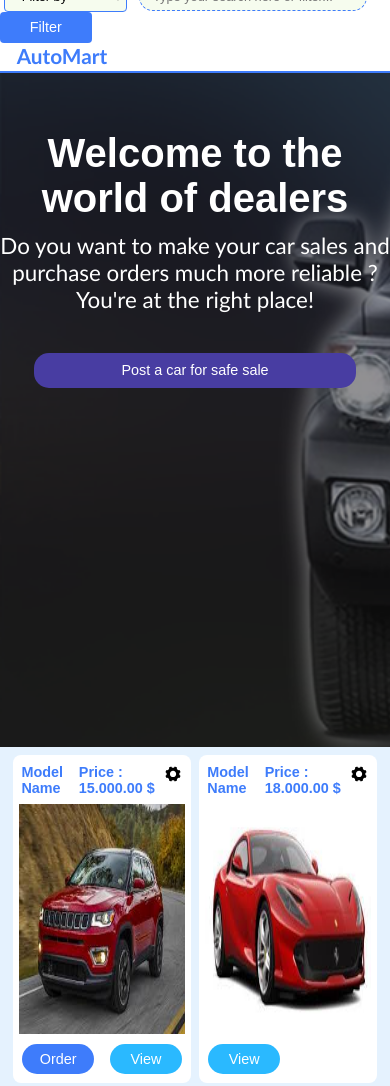
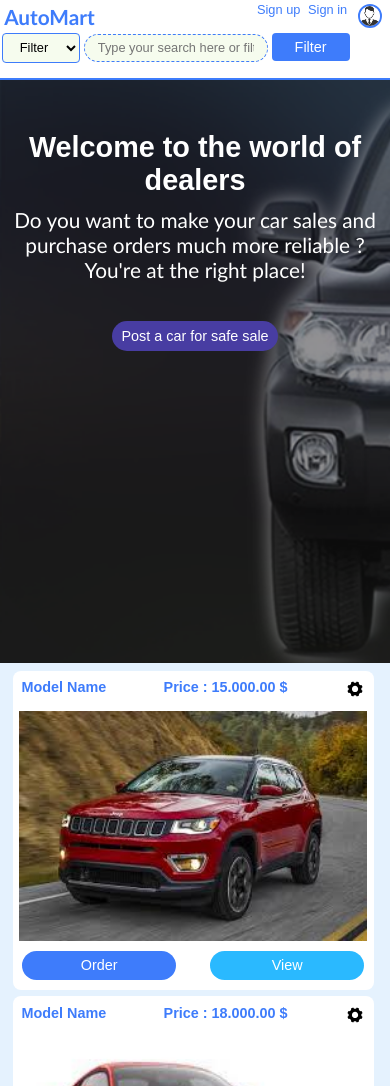
Before and after one commit to WinnersProx/AutoMart, a website: page UI/index.html in a window 390 px wide. Shown: the top 1086 px of the page. Drawn offline with Linux system fonts and the light colour scheme.

Commit message:
fix some ui responsiveness issues

```diff
--- a/UI/index.html
+++ b/UI/index.html
@@ -3,7 +3,7 @@
 <head>
     <meta charset="utf-8">
     <meta http-equiv="X-UA-Compatible" content="IE=edge">
-    <title>AutoMart | Home</title>
+    <title>AutoMart | Feel Home</title>
     <meta name="viewport" content="width=device-width, initial-scale=1">
     <link rel="stylesheet" type="text/css" media="screen" href="./styles/main.css">
     <link rel="shortcut icon" href="./pictures/favicon.png" id="favicon">
--- a/UI/scripts/main.js
+++ b/UI/scripts/main.js
@@ -58,10 +58,9 @@ fliterControl.addEventListener('change', e => {
 			inputsLength += 1
 		}
 		else{
-			console.log(searchBarInputs)
 			if(inputsLength > 1) {
 				console.log(searchBarInputs)
-				// searchBarInputs[0].classList.add('no-split')
+				searchBarInputs[0].classList.add('no-split')
 				// searchBarInputs[0].parentNode.removeChild(searchBarInputs[1])
 				// inputsLength -= 1
 			}
--- a/UI/styles/main.css
+++ b/UI/styles/main.css
@@ -44,6 +44,7 @@ button.filterBtn{
 }
 /*  */
 header{
+    box-sizing: border-box;
     position: fixed;
     top: 0;
     height: 40px;
@@ -148,7 +149,7 @@ body{
 
 main{
     position: relative;
-    padding-top:42px;
+    padding-top:40px;
     margin: 0 80px;
 }
 main .present{
@@ -542,22 +543,18 @@ button.btn-submit{
 }
 
 @media(max-width:826px){
-    /* For tablets */
     main{
         margin: 0;
     }
     main .present{
-        /* background-size: contain; */
         height: 70vh;
     }
     /* for the header */
 
     header .branding{
-        content: "url('../pictures/favicon.png')";
         padding: .2em;
         font-size: 1.3em;
     }
-
 
     nav li a {
         padding: 0 .3em;
@@ -566,12 +563,7 @@ button.btn-submit{
     }
 
     /* for the cards */
-    .cards{
-        /*flex-direction: column;*/
-    }
-    .card{
-        /*width: 99% !important;*/
-    }
+
     .card.view-card .card-body{
         flex-direction: column;
         position: relative;
@@ -603,22 +595,8 @@ button.btn-submit{
     .user-name{
         font-size: 1.1em;
     }
-    header{
-        height: 80px;
-        justify-content: baseline;
-        padding-bottom: 3px;
-        align-items: flex-start;
-    }
     header nav{
         padding: 0;
-    }
-    .search-bar{
-        align-self: flex-end;
-    }
-
-    header .dropdown{
-        margin-top: 5px;
-        margin-right: 0;
     }
     .user-avatar{
         width: 20px;
@@ -633,16 +611,52 @@ button.btn-submit{
         margin: 1em .4em;
     }
 }
-@media(max-width:430px){
+@media(max-width:700px){
     header{
-        height: 60px;
-        flex-wrap: wrap-reverse;
-        padding-bottom: 3px;
-        padding-top: 7.5px;
+        height: 80px;
+        display: block;
+        padding: 0 !important;
     }
-    header .branding{
-        padding: 0 .8em;
+    .search-bar{
+        position: relative;
+        margin: 0 auto;
+        width: 90%;
     }
+    .search-bar select{
+        width: 20%;
+    }
+    .search-bar input[type="text"]{
+        width: 20%;
+    }
+    .search-bar input[type="text"].no-split{
+        width: 40%;
+    }
+    .filterBtn{
+        width: 20%;
+        height: 28px;
+        padding: 0 !important;
+    }
+    .navigation{
+        position: absolute;
+        top: 0;
+        right: 10%;
+    }
+    header .dropdown{
+        position: absolute;
+        top: 4px;
+        right: 0%;
+        margin-right:  0 !important;
+    }
+    main{
+        margin-top: 32px;
+    }
+    header .dropdown-menu{
+        top:18px;
+        margin-right: 0;
+    }
+}
+@media(max-width:479px){
+
     header nav{
         padding-left: 7px;
         margin-top: 0px;
@@ -653,19 +667,21 @@ button.btn-submit{
     header .dropdown{
         margin-top: 0;
     }
-    header .dropdown-menu{
-        top:25px;
-        margin-right: 0;
+    main{
+        margin-top: 32px;
     }
-    main{
-        margin-top: 30px;
+    .present-description {
+        font-size: 1.3em;
     }
-    main .present {
-        height: 80vh;
+    .present-texts {
+        font-size: 1.8em;
+    }
+    .search-bar{
+        width: 100%;
+        margin: 0 2px;
     }
     .search-bar input, .search-bar select {
         padding: 0.4em 1em;
-        margin: 0 .3em;
     }
     .feedback-form{
         margin: .2em;
@@ -673,44 +689,17 @@ button.btn-submit{
     .feedback-form.small {
         margin: 1em 0.2em;
     }
-}
-
-@media(max-width:372px){
-    header .branding{
-        transform: translateY(-36px);
-        font-size: 1.2em;
+    .cards{
+        flex-direction: column;
     }
-    .search-bar select{
-        transform: translateY(31px);
+    .card{
+        width: 99% !important;
+    }
+    .join-btn{
+        padding: 0 8px;
+        height: 30px;
     }
 }
 
 
-
-
-
-
-
-
-
-
-
-
-
-
-
-
-
-
-
-
-
-
-
-
-
-
-
-
-
 /* by @Bihame Sikubwabo Vainqueur */
```
Also changed, not shown: UI/signup.html (+1 -1 lines).
